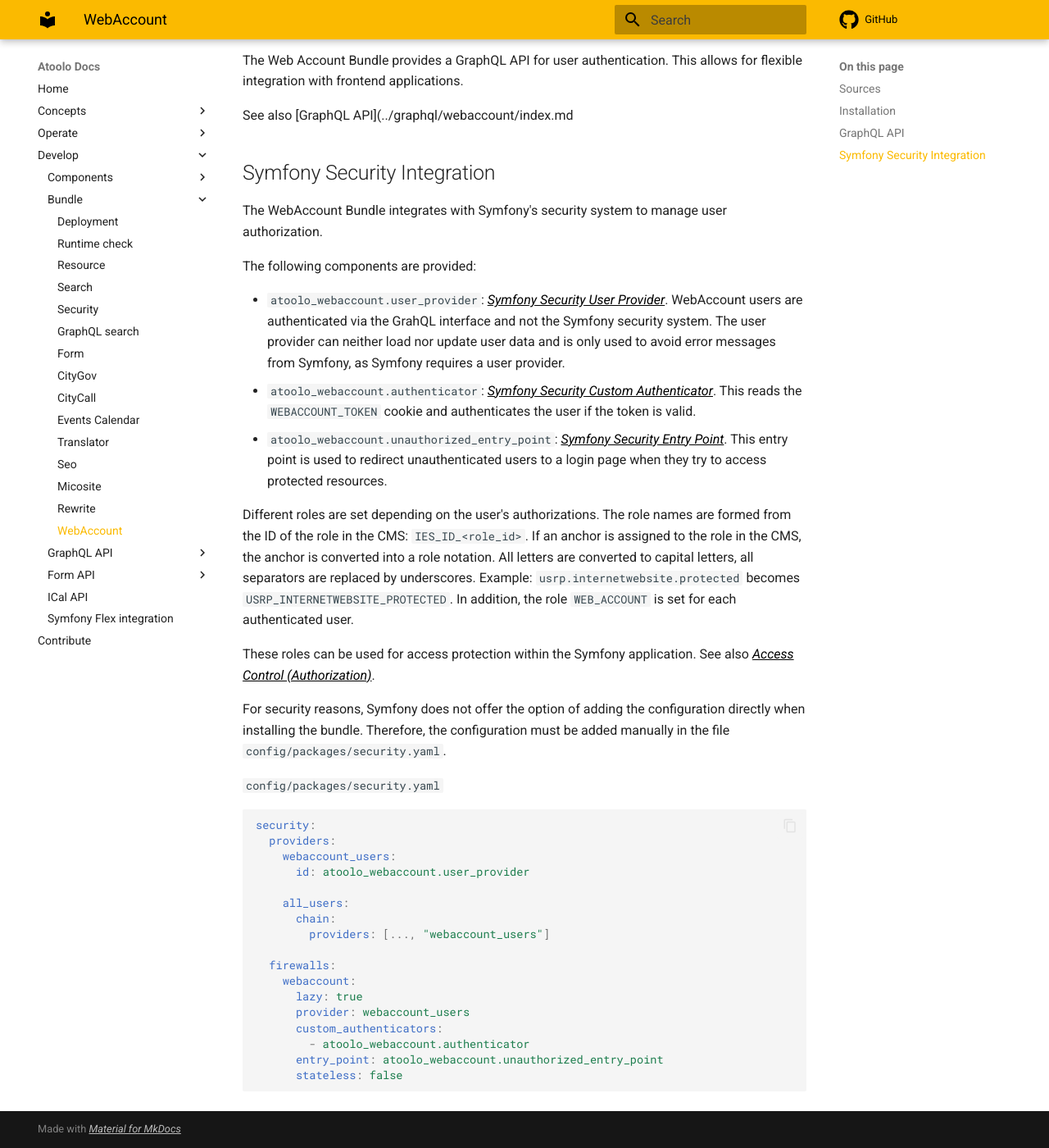
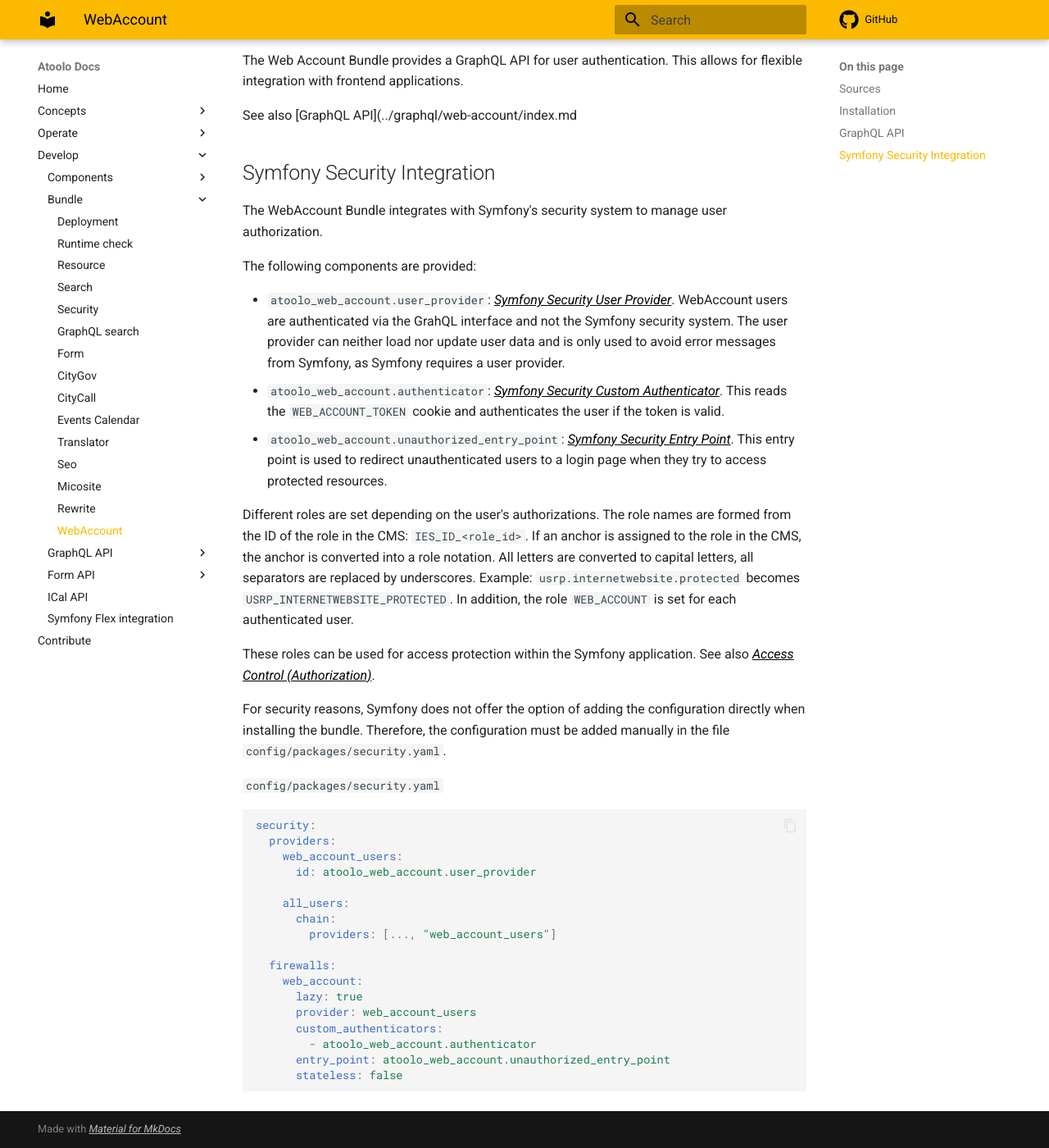
Before and after one commit to sitepark/atoolo-docs, an MkDocs documentation site: the page built from docs/develop/bundles/web-account.md, in a window 1280 px wide and 1400 px high, scrolled down 752 px. Shown: the whole window at 82% size. Built offline with MkDocs 1.6.1 and Material for MkDocs 9.7.7, drawn with Linux system fonts in a browser that asks for light colours; comment, search, counter and statistics services are not loaded; some of the changed text lies outside the part shown.

Commit message:
docs: change webaccount to web-account

````diff
--- a/docs/develop/bundles/webaccount.md
+++ b/docs/develop/bundles/web-account.md
@@ -6,7 +6,7 @@
 
 ## Sources
 
-The sources can be accessed via the GibHub project [https://github.com/sitepark/atoolo-webaccount-bundle](https://github.com/sitepark/atoolo-webaccount-bundle){:target="\_blank"}.
+The sources can be accessed via the GibHub project [https://github.com/sitepark/atoolo-web-account-bundle](https://github.com/sitepark/atoolo-web-account-bundle){:target="\_blank"}.
 
 ## Installation
 
@@ -17,14 +17,14 @@
 Use [Composer](https://getcomposer.org/){:target="\_blank"} to install this component in your PHP project:
 
 ```sh
-composer require atoolo/webaccount-bundle
+composer require atoolo/web-account-bundle
 ```
 
 ## GraphQL API
 
 The Web Account Bundle provides a GraphQL API for user authentication. This allows for flexible integration with frontend applications.
 
-See also [GraphQL API](../graphql/webaccount/index.md
+See also [GraphQL API](../graphql/web-account/index.md
 
 ## Symfony Security Integration
 
@@ -32,9 +32,9 @@
 
 The following components are provided:
 
-- `atoolo_webaccount.user_provider`: [Symfony Security User Provider](https://symfony.com/doc/current/security/user_providers.html){:target="\_blank"}. WebAccount users are authenticated via the GrahQL interface and not the Symfony security system. The user provider can neither load nor update user data and is only used to avoid error messages from Symfony, as Symfony requires a user provider.
-- `atoolo_webaccount.authenticator`: [Symfony Security Custom Authenticator](https://symfony.com/doc/current/security/custom_authenticator.html){:target="\_blank"}. This reads the `WEBACCOUNT_TOKEN` cookie and authenticates the user if the token is valid.
-- `atoolo_webaccount.unauthorized_entry_point`: [Symfony Security Entry Point](https://symfony.com/doc/current/security/entry_point.html){:target="\_blank"}. This entry point is used to redirect unauthenticated users to a login page when they try to access protected resources.
+- `atoolo_web_account.user_provider`: [Symfony Security User Provider](https://symfony.com/doc/current/security/user_providers.html){:target="\_blank"}. WebAccount users are authenticated via the GrahQL interface and not the Symfony security system. The user provider can neither load nor update user data and is only used to avoid error messages from Symfony, as Symfony requires a user provider.
+- `atoolo_web_account.authenticator`: [Symfony Security Custom Authenticator](https://symfony.com/doc/current/security/custom_authenticator.html){:target="\_blank"}. This reads the `WEB_ACCOUNT_TOKEN` cookie and authenticates the user if the token is valid.
+- `atoolo_web_account.unauthorized_entry_point`: [Symfony Security Entry Point](https://symfony.com/doc/current/security/entry_point.html){:target="\_blank"}. This entry point is used to redirect unauthenticated users to a login page when they try to access protected resources.
 
 Different roles are set depending on the user's authorizations. The role names are formed from the ID of the role in the CMS: `IES_ID_<role_id>`. If an anchor is assigned to the role in the CMS, the anchor is converted into a role notation. All letters are converted to capital letters, all separators are replaced by underscores. Example: `usrp.internetwebsite.protected` becomes `USRP_INTERNETWEBSITE_PROTECTED`. In addition, the role `WEB_ACCOUNT` is set for each authenticated user.
 
@@ -47,19 +47,19 @@
 ```yaml
 security:
   providers:
-    webaccount_users:
-      id: atoolo_webaccount.user_provider
+    web_account_users:
+      id: atoolo_web_account.user_provider
 
     all_users:
       chain:
-        providers: [..., "webaccount_users"]
+        providers: [..., "web_account_users"]
 
   firewalls:
-    webaccount:
+    web_account:
       lazy: true
-      provider: webaccount_users
+      provider: web_account_users
       custom_authenticators:
-        - atoolo_webaccount.authenticator
-      entry_point: atoolo_webaccount.unauthorized_entry_point
+        - atoolo_web_account.authenticator
+      entry_point: atoolo_web_account.unauthorized_entry_point
       stateless: false
 ```
--- a/mkdocs.yml
+++ b/mkdocs.yml
@@ -9,7 +9,7 @@
       - Resource Channel: concepts/resource-channel.md
       - Navigation: concepts/navigation.md
       - Microsites: concepts/microsites.md
-      - WebAccount: concepts/webaccount.md
+      - WebAccount: concepts/web-account.md
       - Teaser: concepts/teaser.md
   - Operate:
       - operate/index.md
@@ -39,7 +39,7 @@
           - Seo: develop/bundles/seo.md
           - Micosite: develop/bundles/microsite.md
           - Rewrite: develop/bundles/rewrite.md
-          - WebAccount: develop/bundles/webaccount.md
+          - WebAccount: develop/bundles/web-account.md
       - GraphQL API:
           - develop/graphql/index.md
           - Getting started: develop/graphql/getting-started.md
@@ -54,7 +54,7 @@
               - More like this: develop/graphql/search/more-like-this.md
               - Indexing: develop/graphql/search/indexing.md
           - WebAccount:
-              - develop/graphql/webaccount/index.md
+              - develop/graphql/web-account/index.md
           - Customization: develop/graphql/customization/index.md
           - Error handling: develop/graphql/error-handling.md
           - Reference: develop/graphql/reference.md
````
Also changed, not shown: docs/develop/bundles/index.md (+1 -1 lines), docs/develop/graphql/error-handling.md (+3 -3 lines), docs/develop/graphql/web-account/index.md (renamed from docs/develop/graphql/webaccount/index.md, +12 -12 lines), docs/concepts/web-account.md (renamed from docs/concepts/webaccount.md).
